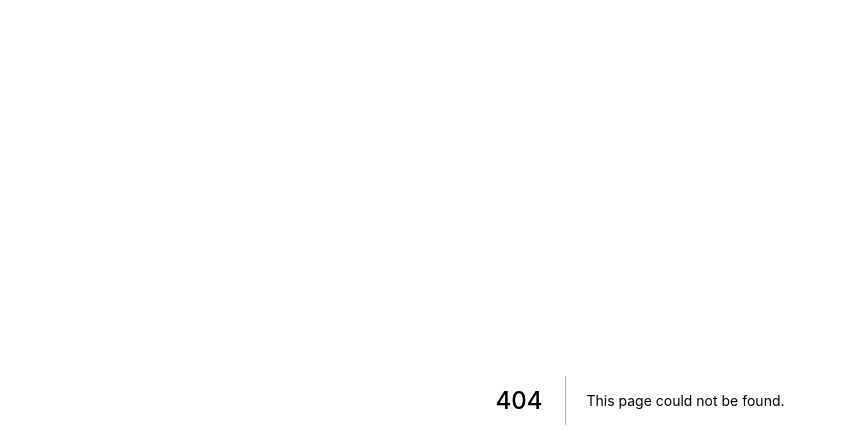
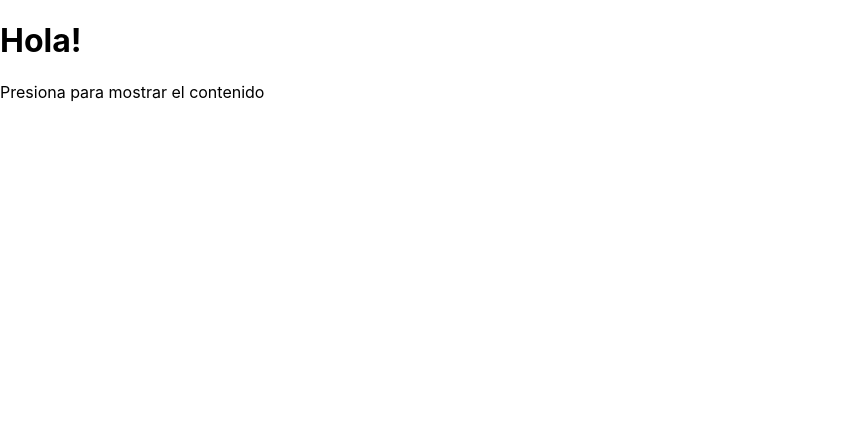
Before and after one commit to NahumCRep/BootcampNextJS, a Next.js app: page /components/Saludo in a window 1280 px wide. Before the commit this address had no page. Shown: the top 448 px of the page, without its empty margins (0-846 px from the left). Built offline with nearby package versions, Linux system fonts and the light colour scheme.

Commit message:
first component

```diff
--- /dev/null
+++ b/pages/components/Saludo.jsx
@@ -0,0 +1,12 @@
+import React from 'react';
+
+const Saludo = () => {
+  return(
+      <div>
+          <h1>Hola!</h1>
+          <p>Presiona para mostrar el contenido</p>
+      </div>
+  )
+}
+
+export default Saludo;
```
